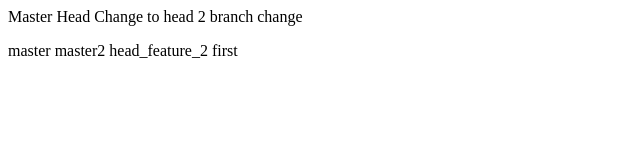
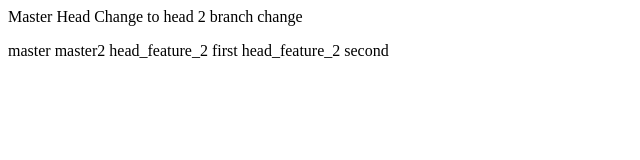
Before and after one commit to gerryderry/first-test-repo, a plain HTML site: page index.html in a window 1280 px wide. Shown: the whole page, without its empty margins (0-640 px from the left). Drawn offline with Linux system fonts and the light colour scheme.

Commit message:
add head_feature_2 again

```diff
--- a/index.html
+++ b/index.html
@@ -11,5 +11,6 @@
 <p>master
    master2
    head_feature_2 first
+   head_feature_2 second
 </p>
 </body>
```
